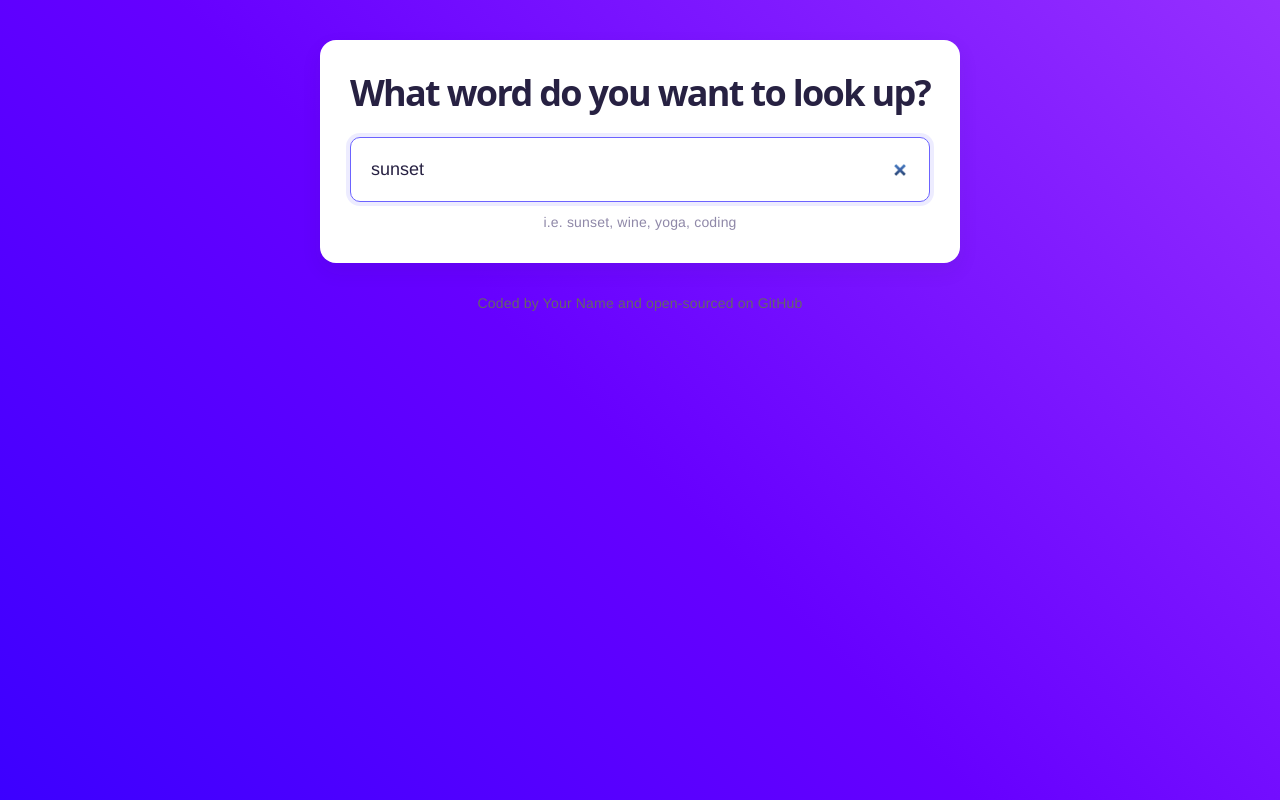
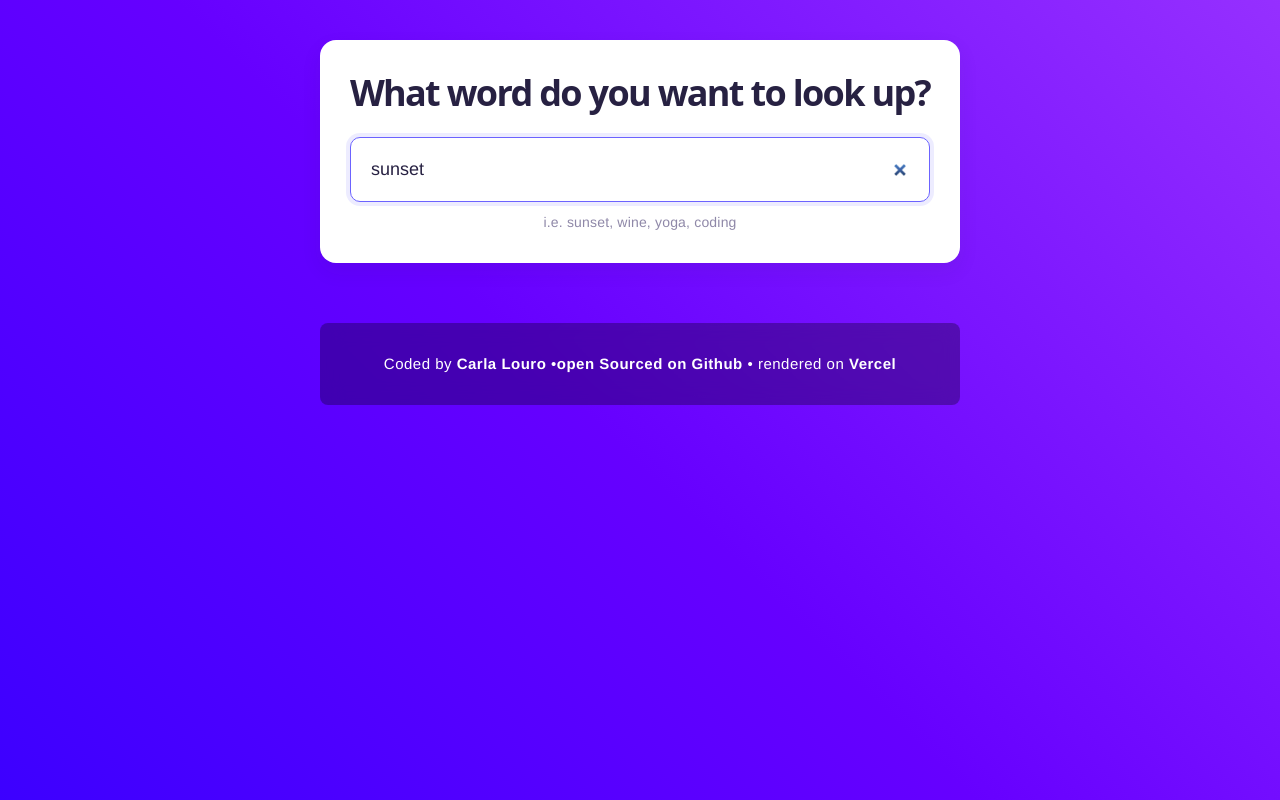
Before and after one commit to CL3372/Dictionary-Project, a React (Vite) app in the folder folder/: page / in a window 1280 px wide. Built offline with nearby package versions, Linux system fonts and the light colour scheme; no server answers.

Commit message:
Update footer with your name and better styling

```diff
--- a/folder/src/App.css
+++ b/folder/src/App.css
@@ -44,14 +44,27 @@
 
 .App-footer {
   text-align: center;
-  font-size: 14px;
-  margin: 30px 0;
-  color: #666;
+  font-size: 15px;
+  margin-top: 60px;
+  padding: 30px 20px;
+  color: #ffffff;
+  background: rgba(0, 0, 0, 0.3);
+  border-radius: 8px;
+  backdrop-filter: blur(10px);
+  font-weight: 500;
+  letter-spacing: 0.5px;
+}
+.App-footer strong {
+  color: #ffffff;
+  font-weight: 600;
 }
 .App-footer a {
-  color: #666;
+  color: #ffffff;
   text-decoration: none;
+  font-weight: 600;
+  transition: opacity 0.3s ease;
 }
 .App-footer a:hover {
+  opacity: 0.8;
   text-decoration: underline;
 }
--- a/folder/src/App.jsx
+++ b/folder/src/App.jsx
@@ -6,7 +6,9 @@ export default function App() {
     <div className="App">
       <Dictionary defaultKeyword="sunset" />
       <footer className="App-footer">
-        Coded by Your Name and open-sourced on GitHub
+        Coded by <strong>Carla Louro</strong> •
+        <a href="https://github.com/CL3372/Dictionary-Project" target="_blank" rel="noopener noreferrer">open Sourced on Github</a> •
+        rendered on <a href="https://vercel.com" target="_blank" rel="noopener noreferrer">Vercel</a>
       </footer>
     </div>
   );
```
